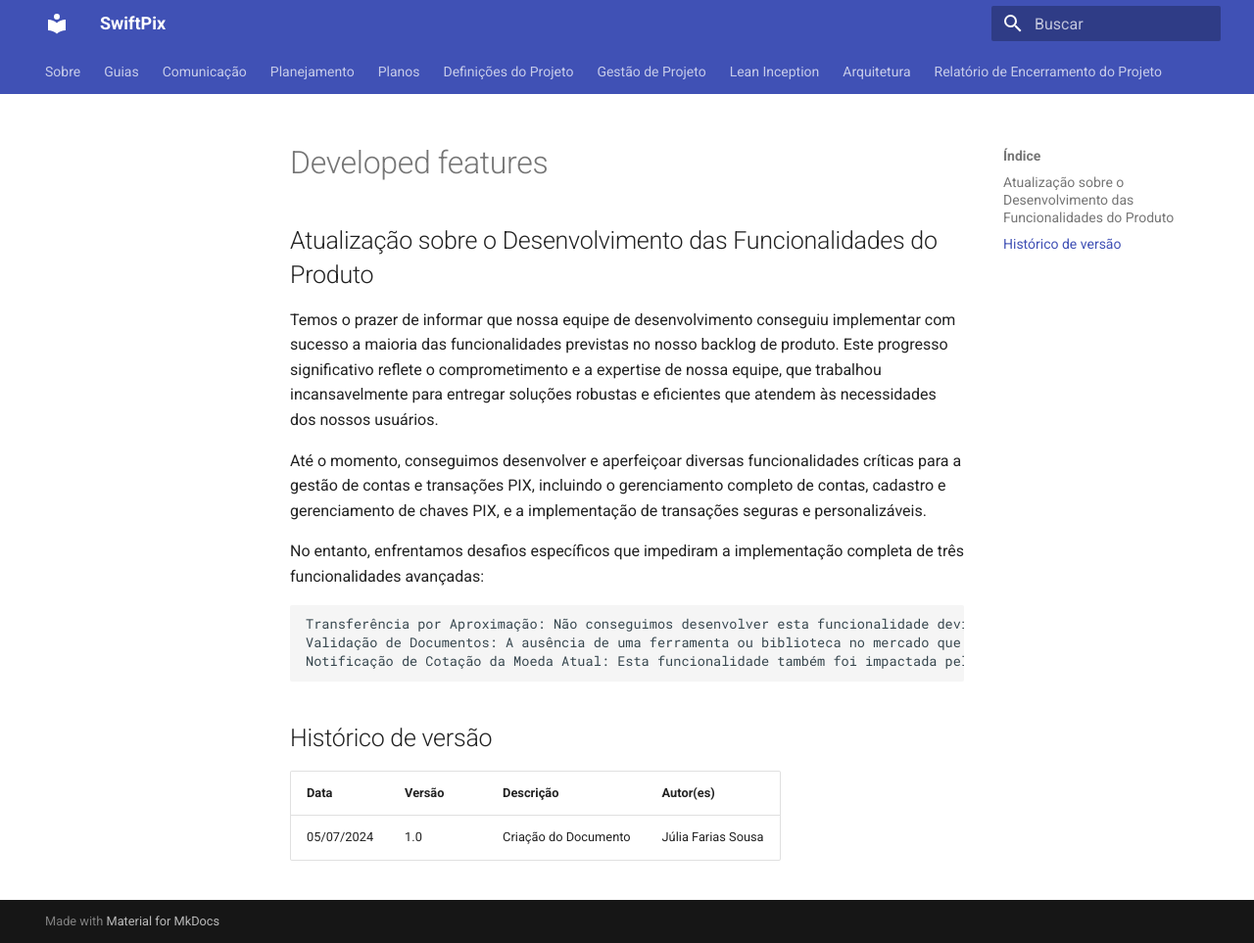
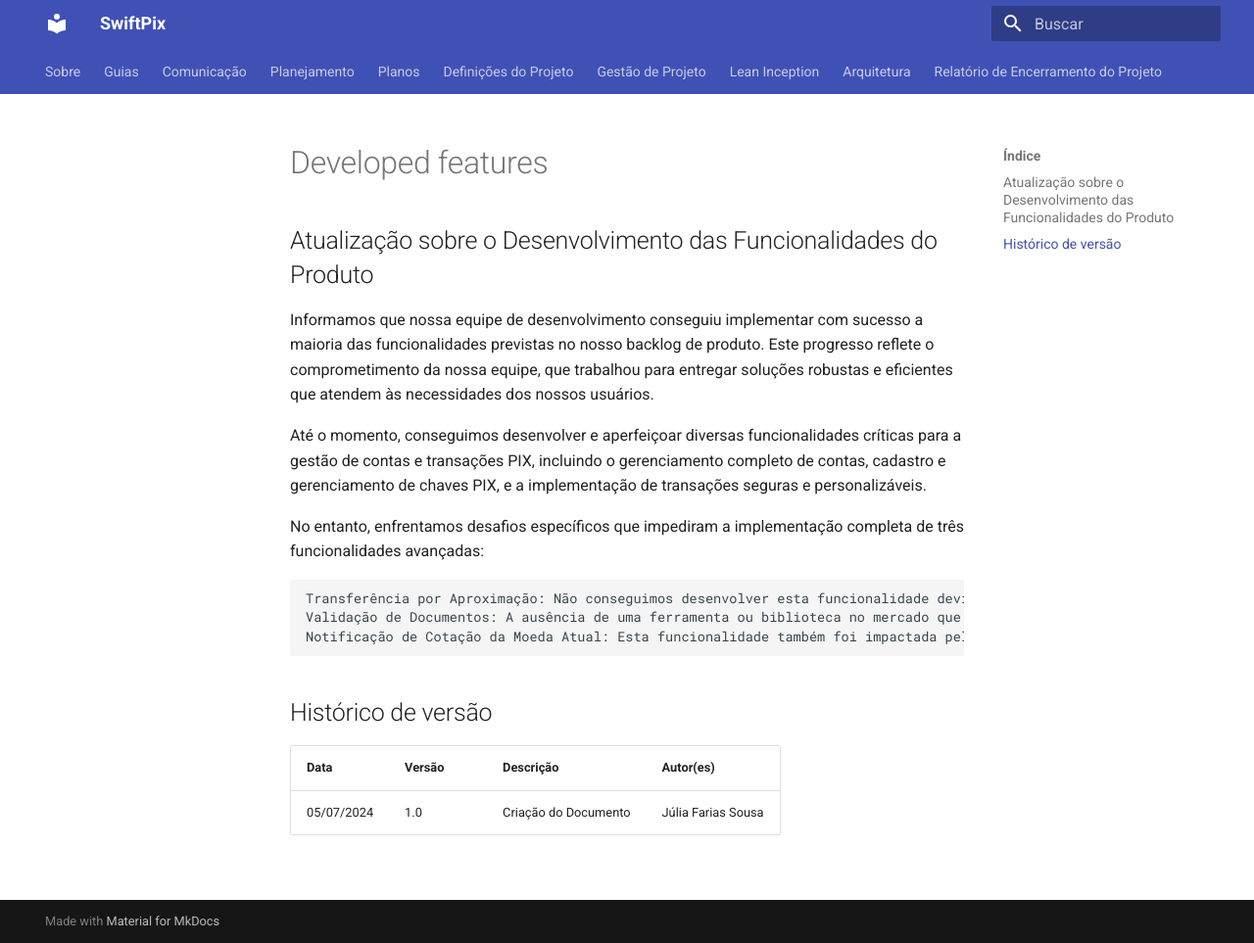
Before and after one commit to SwiftPix/Docs, an MkDocs documentation site: the page built from docs/projectDescription/developed_features.md, in a window 1280 px wide and 963 px high. Shown: the whole window at 98% size. Built offline with MkDocs 1.6.1 and Material for MkDocs 9.7.7, drawn with Linux system fonts in a browser that asks for light colours.

Commit message:
Update developed_features.md

```diff
--- a/docs/projectDescription/developed_features.md
+++ b/docs/projectDescription/developed_features.md
@@ -1,6 +1,6 @@
 ## Atualização sobre o Desenvolvimento das Funcionalidades do Produto
 
-Temos o prazer de informar que nossa equipe de desenvolvimento conseguiu implementar com sucesso a maioria das funcionalidades previstas no nosso backlog de produto. Este progresso significativo reflete o comprometimento e a expertise de nossa equipe, que trabalhou incansavelmente para entregar soluções robustas e eficientes que atendem às necessidades dos nossos usuários.
+Informamos que nossa equipe de desenvolvimento conseguiu implementar com sucesso a maioria das funcionalidades previstas no nosso backlog de produto. Este progresso  reflete o comprometimento  da nossa equipe, que trabalhou  para entregar soluções robustas e eficientes que atendem às necessidades dos nossos usuários.
 
 Até o momento, conseguimos desenvolver e aperfeiçoar diversas funcionalidades críticas para a gestão de contas e transações PIX, incluindo o gerenciamento completo de contas, cadastro e gerenciamento de chaves PIX, e a implementação de transações seguras e personalizáveis.
 
```
